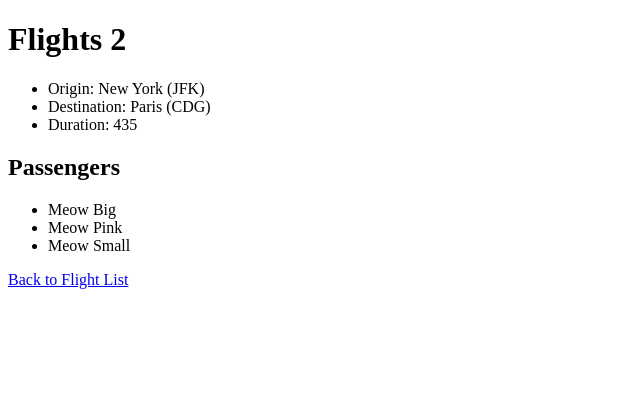
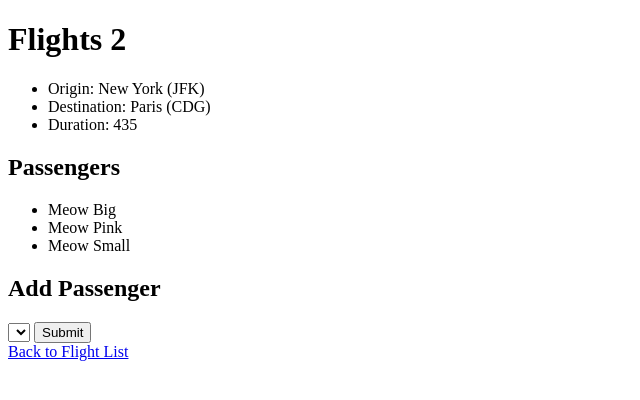
Before and after one commit to lis497/Django-learning, a Django app: page /flights/2 in a window 1280 px wide. Shown: the top 400 px of the page, without its empty margins (0-640 px from the left). Run offline with Django 5.2, Linux system fonts and the light colour scheme; data comes from the database, SQL or seed files in the repository; both versions use the stored data as it was after the commit; lists and menus that the app fills with data are empty.

Commit message:
add book to views urls,create post on flight

```diff
--- a/airline/flights/templates/flights/flight.html
+++ b/airline/flights/templates/flights/flight.html
@@ -20,6 +20,18 @@
 
 	</ul>
 
+	<h2>Add Passenger</h2>
+
+	<form action="{% url 'book' flight.id %}" method="post">
+		{% csrf_token %}
+		<select name="passenger">
+			{% for passenger in non_passengers %}
+				<option value="{{ passenger.id }}">{{ passenger }}</option>
+			{% endfor%}
+		</select>
+		<input type="submit">
+	</form>
+
 	<a href="{% url 'index' %}">
 		Back to Flight List
 	</a>
--- a/airline/flights/urls.py
+++ b/airline/flights/urls.py
@@ -5,5 +5,6 @@ from . import views
 
 urlpatterns = [
 	path("", views.index, name="index"),
-	path("<int:flight_id>", views.flight, name="flight")
+	path("<int:flight_id>", views.flight, name="flight"),
+	path("<int:flight_id>/book", views.book, name="book")
 ]
--- a/airline/flights/views.py
+++ b/airline/flights/views.py
@@ -1,5 +1,9 @@
 from django.shortcuts import render
-from .models import Flight
+from django.http import HttpResponseRedirect
+from django.urls import reverse
+
+
+from .models import Flight, Passenger
 
 # Create your views here.
 def index(request):
@@ -12,5 +16,12 @@ def flight(request, flight_id):
 
 	return render(request, "flights/flight.html",{
 			"flight": flight,
-			"passengers": flight.passengers.all()
+			"passengers": flight.passengers.all(),
+			"non_passengers": Passenger.objects.exclude(flights=flight).all()
 		})
+def book(request, flight_id):
+	if request.method == "POST":
+		flight = Flight.objects.get(pk=flight_id)
+		passenger = Passenger.objects.get(pk=int(request.POST["passenger"]))
+		passenger.flights.add(flight)
+		return HttpResponseRedirect(reverse("flight", args=(flight.id,)))
```
Also changed, not shown: airline/db.sqlite3.
